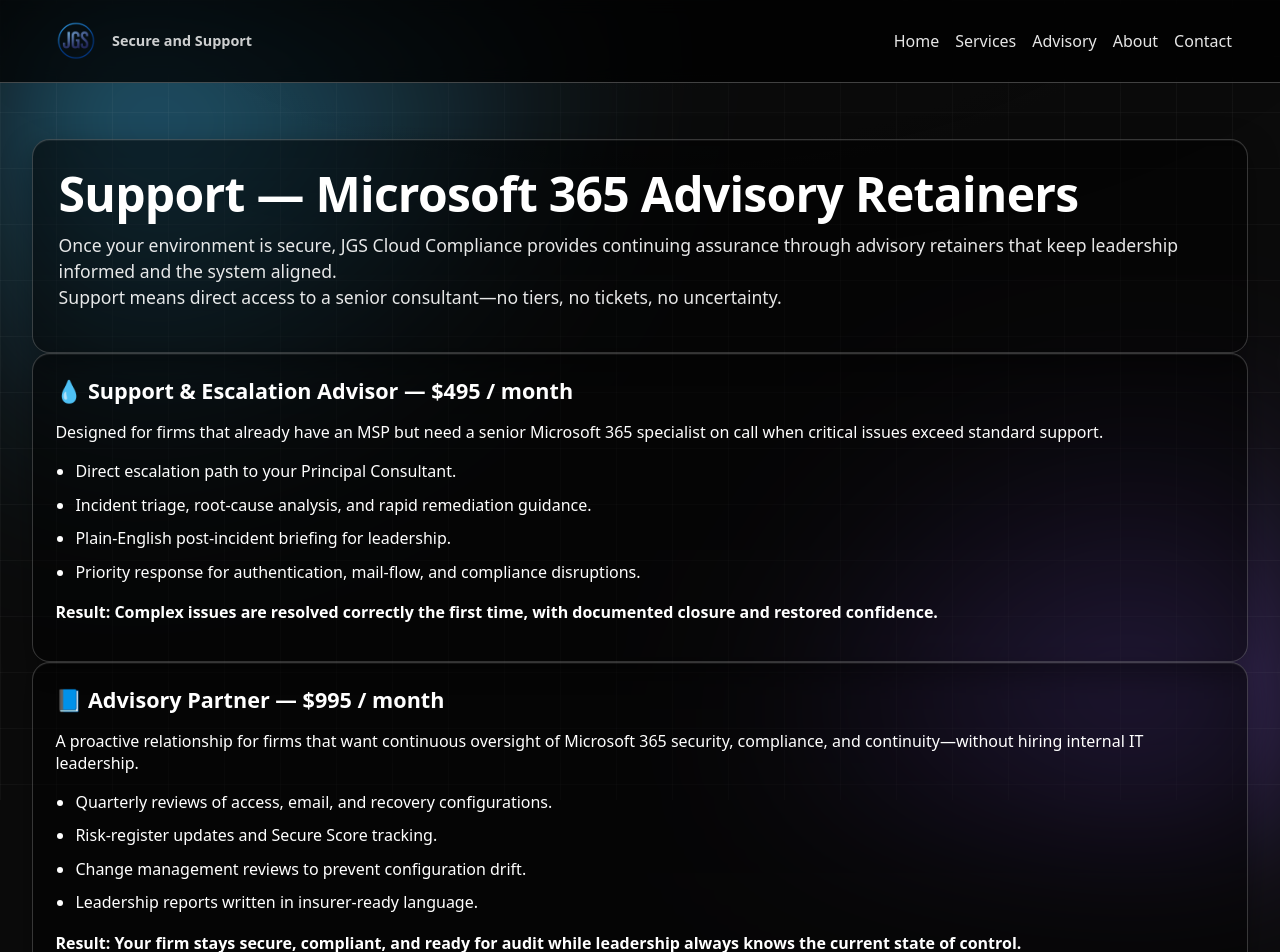
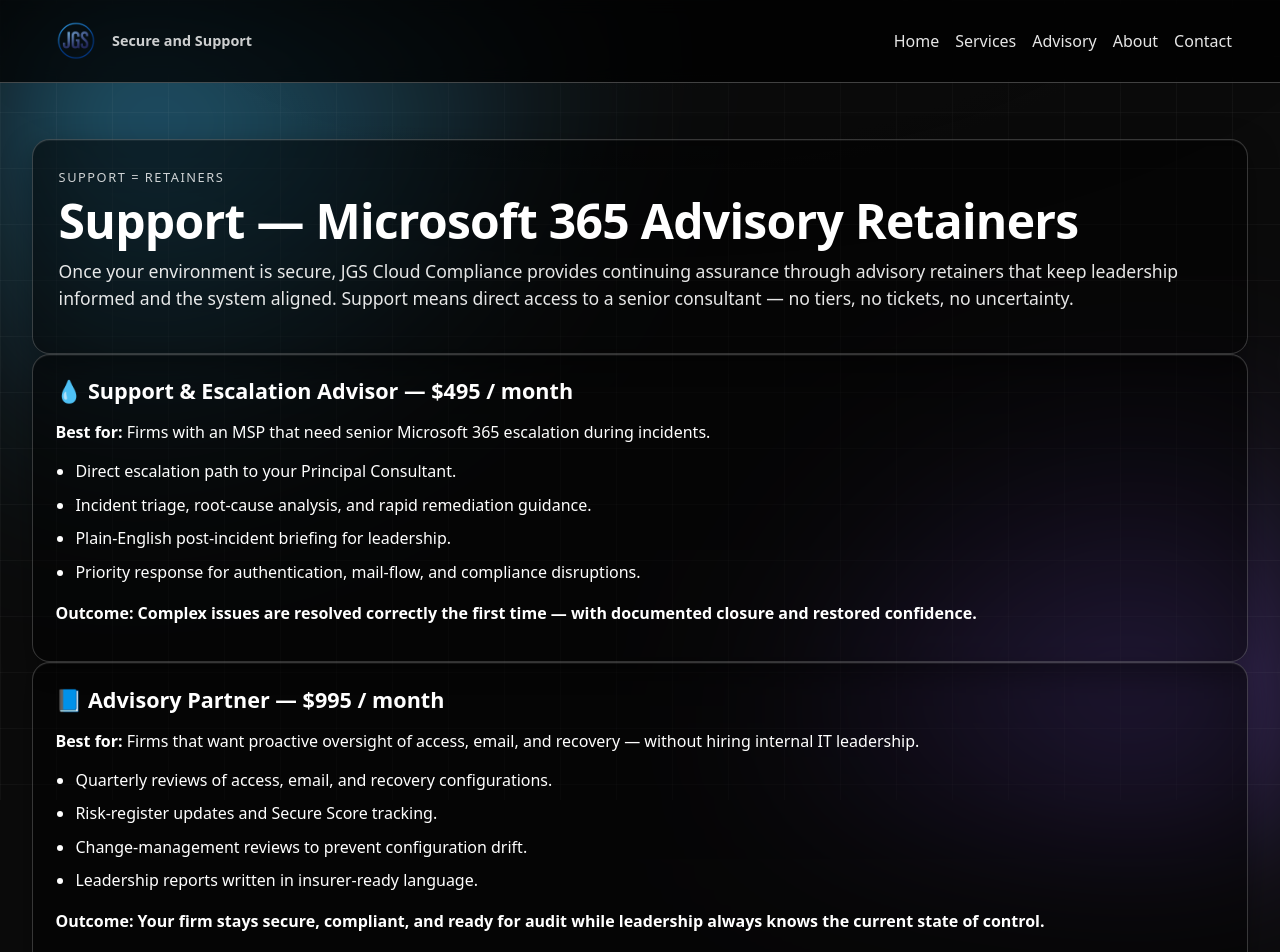
Before and after one commit to jspears80/jgs, a Next.js app: page /advisory in a window 1280 px wide. Shown: the top 952 px of the page. Built offline with nearby package versions, Linux system fonts and the light colour scheme.

Commit message:
Update page.tsx

```diff
--- a/app/advisory/page.tsx
+++ b/app/advisory/page.tsx
@@ -6,49 +6,42 @@
     <section className="section container">
       {/* ===== Page Header ===== */}
       <div className="card full">
+        <span className="eyebrow">Support = Retainers</span>
         <h1 className="hero">Support — Microsoft 365 Advisory Retainers</h1>
         <p className="lead">
-          Once your environment is secure, JGS Cloud Compliance provides continuing assurance through
-          advisory retainers that keep leadership informed and the system aligned.
-          <br />Support means direct access to a senior consultant—no tiers, no tickets, no uncertainty.
+          Once your environment is secure, JGS Cloud Compliance provides continuing assurance through advisory
+          retainers that keep leadership informed and the system aligned. Support means direct access to a senior
+          consultant — no tiers, no tickets, no uncertainty.
         </p>
       </div>
 
       {/* ===== Support & Escalation Advisor ===== */}
       <div className="card">
-        <h2 className="title-xl">💧 Support & Escalation Advisor — $495 / month</h2>
-        <p>
-          Designed for firms that already have an MSP but need a senior Microsoft 365 specialist on call
-          when critical issues exceed standard support.
-        </p>
+        <h2 className="title-xl">💧 Support &amp; Escalation Advisor — $495 / month</h2>
+        <p><strong>Best for:</strong> Firms with an MSP that need senior Microsoft 365 escalation during incidents.</p>
         <ul>
           <li>Direct escalation path to your Principal Consultant.</li>
           <li>Incident triage, root-cause analysis, and rapid remediation guidance.</li>
           <li>Plain-English post-incident briefing for leadership.</li>
           <li>Priority response for authentication, mail-flow, and compliance disruptions.</li>
         </ul>
-        <p style={{fontWeight:600}}>
-          <strong>Result:</strong> Complex issues are resolved correctly the first time,
-          with documented closure and restored confidence.
+        <p style={{ fontWeight: 700, marginTop: '.35rem' }}>
+          <strong>Outcome:</strong> Complex issues are resolved correctly the first time — with documented closure and restored confidence.
         </p>
       </div>
 
       {/* ===== Advisory Partner ===== */}
       <div className="card">
         <h2 className="title-xl">📘 Advisory Partner — $995 / month</h2>
-        <p>
-          A proactive relationship for firms that want continuous oversight of Microsoft 365 security,
-          compliance, and continuity—without hiring internal IT leadership.
-        </p>
+        <p><strong>Best for:</strong> Firms that want proactive oversight of access, email, and recovery — without hiring internal IT leadership.</p>
         <ul>
           <li>Quarterly reviews of access, email, and recovery configurations.</li>
           <li>Risk-register updates and Secure Score tracking.</li>
-          <li>Change management reviews to prevent configuration drift.</li>
+          <li>Change-management reviews to prevent configuration drift.</li>
           <li>Leadership reports written in insurer-ready language.</li>
         </ul>
-        <p style={{fontWeight:600}}>
-          <strong>Result:</strong> Your firm stays secure, compliant, and ready for audit
-          while leadership always knows the current state of control.
+        <p style={{ fontWeight: 700, marginTop: '.35rem' }}>
+          <strong>Outcome:</strong> Your firm stays secure, compliant, and ready for audit while leadership always knows the current state of control.
         </p>
       </div>
 
@@ -56,41 +49,25 @@
       <div className="card">
         <h2 className="title-xl">Advisory Lifecycle</h2>
         <ol>
-          <li>
-            <strong>Onboarding Session</strong> — Confirm access, review prior project work, establish metrics.
-          </li>
-          <li>
-            <strong>Active Monitoring &amp; Response</strong> — Address escalation events and support requests directly.
-          </li>
-          <li>
-            <strong>Quarterly Review</strong> — Evaluate Secure Score trends, retention, and authentication policies.
-          </li>
-          <li>
-            <strong>Bi-Annual Renewal</strong> — Discuss value delivered, update scope, and plan next improvements.
-          </li>
+          <li><strong>Onboarding Session</strong> — Confirm access, review prior project work, establish metrics.</li>
+          <li><strong>Active Monitoring &amp; Response</strong> — Address escalation events and support requests directly.</li>
+          <li><strong>Quarterly Review</strong> — Evaluate Secure Score trends, retention, and authentication policies.</li>
+          <li><strong>Bi-Annual Renewal</strong> — Discuss value delivered, update scope, and plan next improvements.</li>
         </ol>
-        <p>
-          The retainer model ensures continuity and clear accountability.
-          You’ll always know who to call, what was fixed, and why it mattered.
-        </p>
+        <p>The retainer model ensures continuity and clear accountability. You’ll always know who to call, what was fixed, and why it mattered.</p>
       </div>
 
       {/* ===== Philosophy Reminder ===== */}
       <div className="card">
         <h2 className="title-xl">Secure → Support → Review</h2>
-        <p>
-          Projects secure your environment; advisory support keeps it that way.
-          Each review ensures ongoing alignment with insurer and regulatory standards.
-        </p>
-        <p style={{fontWeight:700}}>
-          Secure and Support isn’t a tagline — it’s our operating model.
-        </p>
+        <p>Projects secure your environment; advisory support keeps it that way. Each review ensures ongoing alignment with insurer and regulatory standards.</p>
+        <p style={{ fontWeight: 700 }}>Secure and Support isn’t a tagline — it’s our operating model.</p>
       </div>
 
-      {/* ===== CTA ===== */}
-      <div className="card full book-cta">
+      {/* ===== CTA (Premium Band) ===== */}
+      <div className="card full cta-band">
         <h2 className="title-xl">Ready for Continuous Assurance?</h2>
-        <p className="lead">
+        <p className="lead" style={{ marginBottom: '.9rem' }}>
           Book a brief consultation to discuss how Advisory Support fits your firm’s governance cycle.
         </p>
         <a
```
